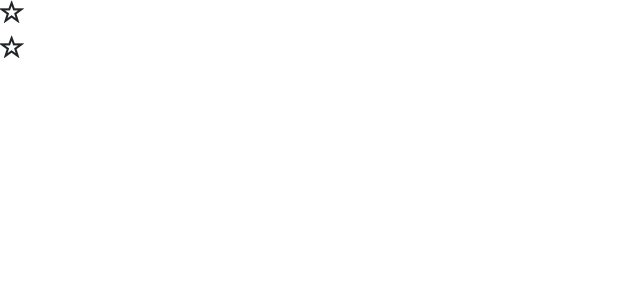
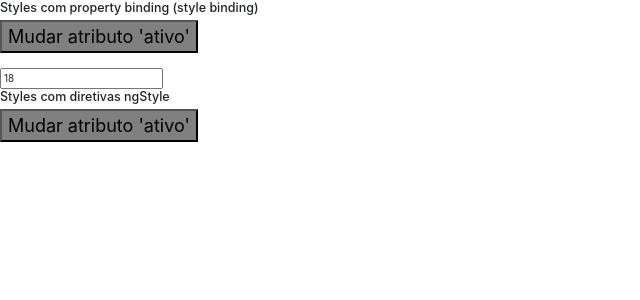
Before and after one commit to frinhanifrinhani/angular-lo, an Angular app in the folder quatro-diretivas/: page / in a window 1280 px wide. Shown: the top 300 px of the page, without its empty margins (0-640 px from the left). Built offline with nearby package versions, Linux system fonts and the light colour scheme.

Commit message:
Aula 30: Diretivas: ngStyle

```diff
--- a/quatro-diretivas/src/app/app.component.html
+++ b/quatro-diretivas/src/app/app.component.html
@@ -1,4 +1,5 @@
 <!-- <app-diretiva-ngif></app-diretiva-ngif> -->
 <!-- <app-diretiva-ngswitch></app-diretiva-ngswitch> -->
 <!-- <app-diretiva-ngfor></app-diretiva-ngfor> -->
-<app-diretiva-ngclass></app-diretiva-ngclass>
+<!-- <app-diretiva-ngclass></app-diretiva-ngclass> -->
+<app-diretiva-ngstyle></app-diretiva-ngstyle>
--- a/quatro-diretivas/src/app/app.module.ts
+++ b/quatro-diretivas/src/app/app.module.ts
@@ -6,6 +6,7 @@
 import { DiretivaNgswitchComponent } from './diretiva-ngswitch/diretiva-ngswitch.component';
 import { DiretivaNgforComponent } from './diretiva-ngfor/diretiva-ngfor.component';
 import { DiretivaNgclassComponent } from './diretiva-ngclass/diretiva-ngclass.component';
+import { DiretivaNgstyleComponent } from './diretiva-ngstyle/diretiva-ngstyle.component';
 
 @NgModule({
   declarations: [
@@ -13,7 +14,8 @@
     DiretivaNgifComponent,
     DiretivaNgswitchComponent,
     DiretivaNgforComponent,
-    DiretivaNgclassComponent
+    DiretivaNgclassComponent,
+    DiretivaNgstyleComponent
   ],
   imports: [
     BrowserModule
--- /dev/null
+++ b/quatro-diretivas/src/app/diretiva-ngstyle/diretiva-ngstyle.component.html
@@ -0,0 +1,26 @@
+<h5>Styles com property binding (style binding)</h5>
+<button
+  [style.backgroundColor] = "ativo ? 'blue' : 'gray'"
+  [style.color] = "ativo ? 'white' : 'black'"
+  [style.fontWeight] = "ativo ? 'bold' : 'normal' "
+  [style.fontSize] = "tamanhoFonte + 'px'"
+  (click) = "mudarAtivo()"
+  >
+  Mudar atributo 'ativo'
+</button>
+<br>
+<br>
+<input type="text" [value]="tamanhoFonte" (input)="tamanhoFonte = $event.target.value" >
+<!-- <input type="text" (ngModelChange)="tamanhoFonte = $event"/> -->
+<h5>Styles com diretivas ngStyle</h5>
+<button
+  [ngStyle]="{
+    'backgroundColor': (ativo ? 'blue' : 'gray'),
+    'color': (ativo ? 'white' : 'black'),
+    'fontWeight': (ativo ? 'bold' : 'normal'),
+    'fontSize': tamanhoFonte + 'px'
+  }"
+  (click) = "mudarAtivo()"
+  >
+  Mudar atributo 'ativo'
+</button>
--- /dev/null
+++ b/quatro-diretivas/src/app/diretiva-ngstyle/diretiva-ngstyle.component.ts
@@ -0,0 +1,23 @@
+import { Component, OnInit } from '@angular/core';
+
+@Component({
+  selector: 'app-diretiva-ngstyle',
+  templateUrl: './diretiva-ngstyle.component.html',
+  styleUrls: ['./diretiva-ngstyle.component.css']
+})
+export class DiretivaNgstyleComponent implements OnInit {
+
+  ativo: boolean = false;
+  tamanhoFonte: number = 18;
+
+  constructor() { }
+
+  ngOnInit() {
+  }
+
+  mudarAtivo(){
+    this.ativo = !this.ativo;
+  }
+
+
+}
```
Also changed, not shown: quatro-diretivas/src/app/diretiva-ngstyle/diretiva-ngstyle.component.css (added), 1 other file (tests, documents, lock files or other folders).
